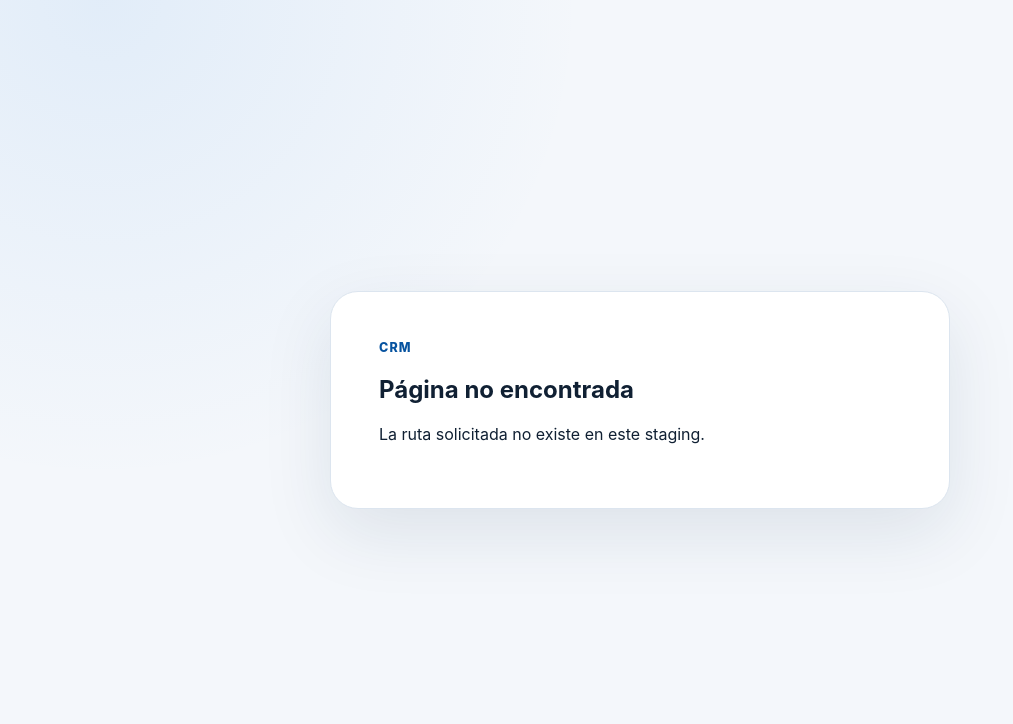
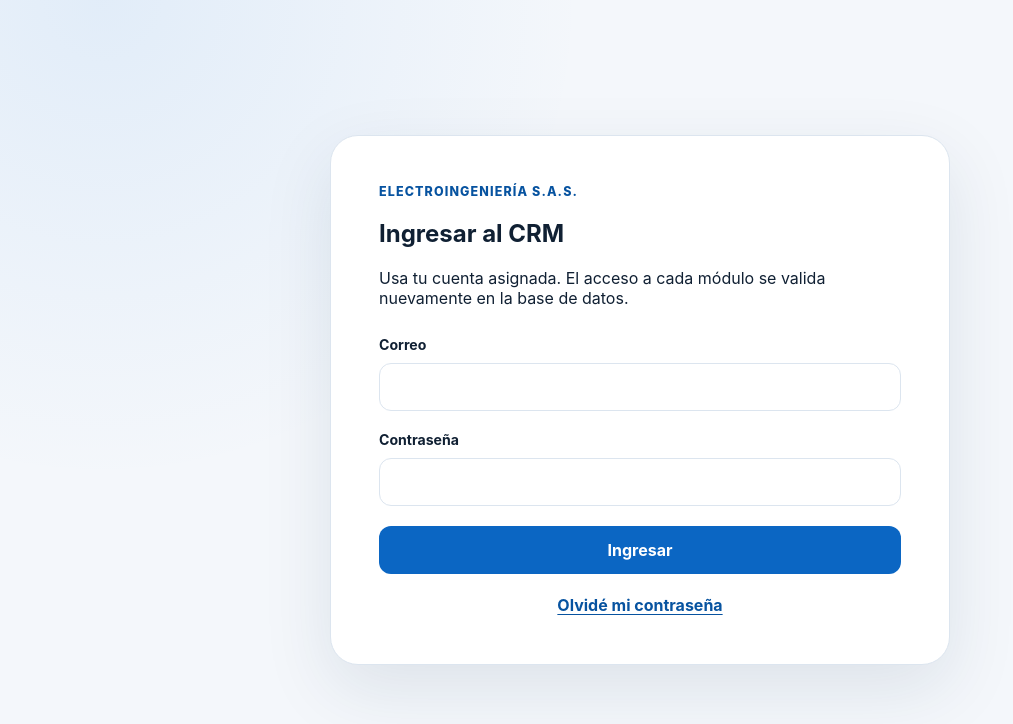
Before and after one commit to Electroingenieria-SAS/CRM, a Next.js app: page /login in a window 1280 px wide. Before the commit this address had no page. Shown: the top 724 px of the page, without its empty margins (0-1013 px from the left). Built offline with nearby package versions, Linux system fonts and the light colour scheme; no server answers.

Commit message:
feat(auth): add login route

```diff
--- /dev/null
+++ b/src/app/login/page.tsx
@@ -0,0 +1,5 @@
+import { LoginPageClient } from '@/app/login/login-page-client';
+
+export default function LoginPage() {
+  return <LoginPageClient />;
+}
```
